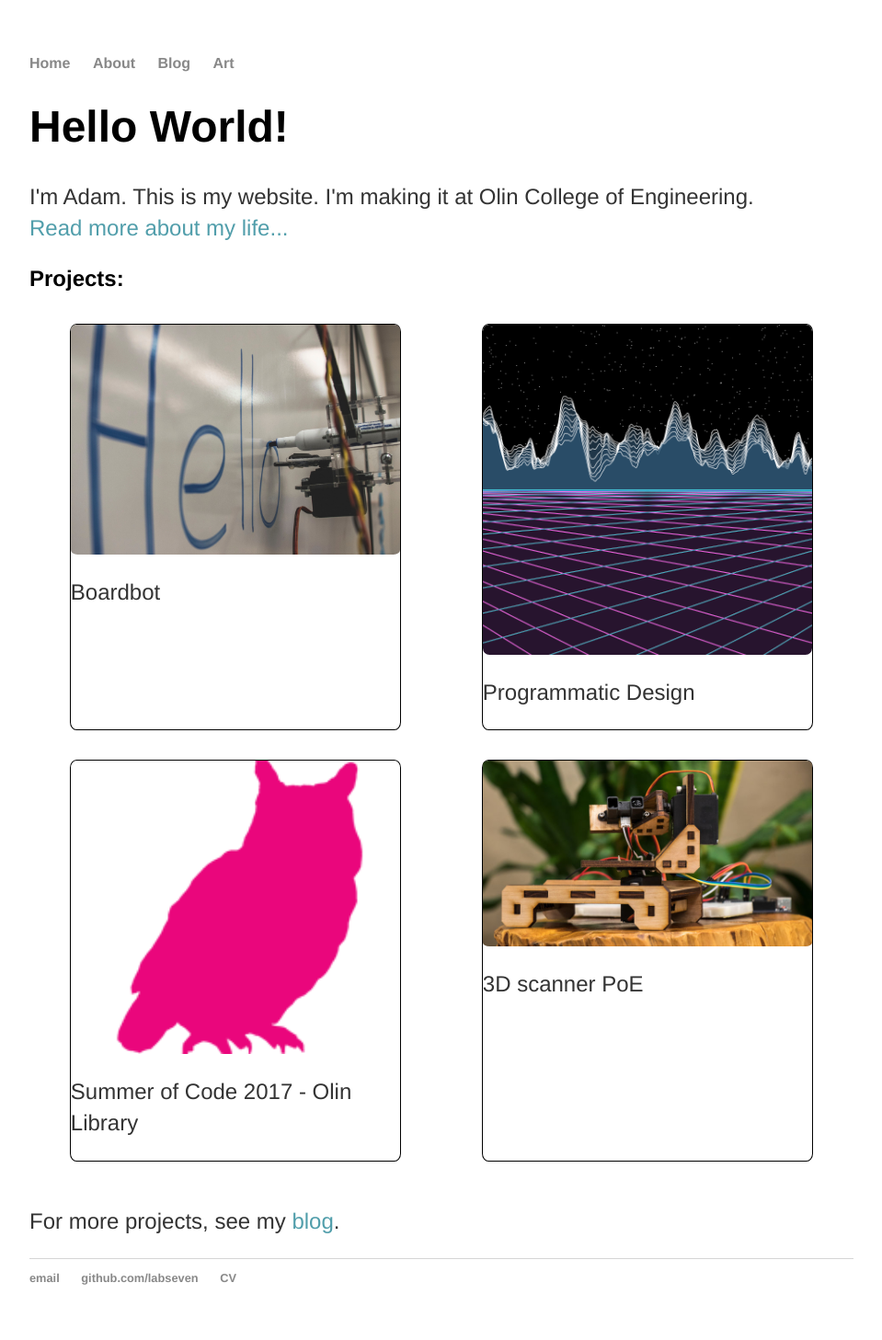
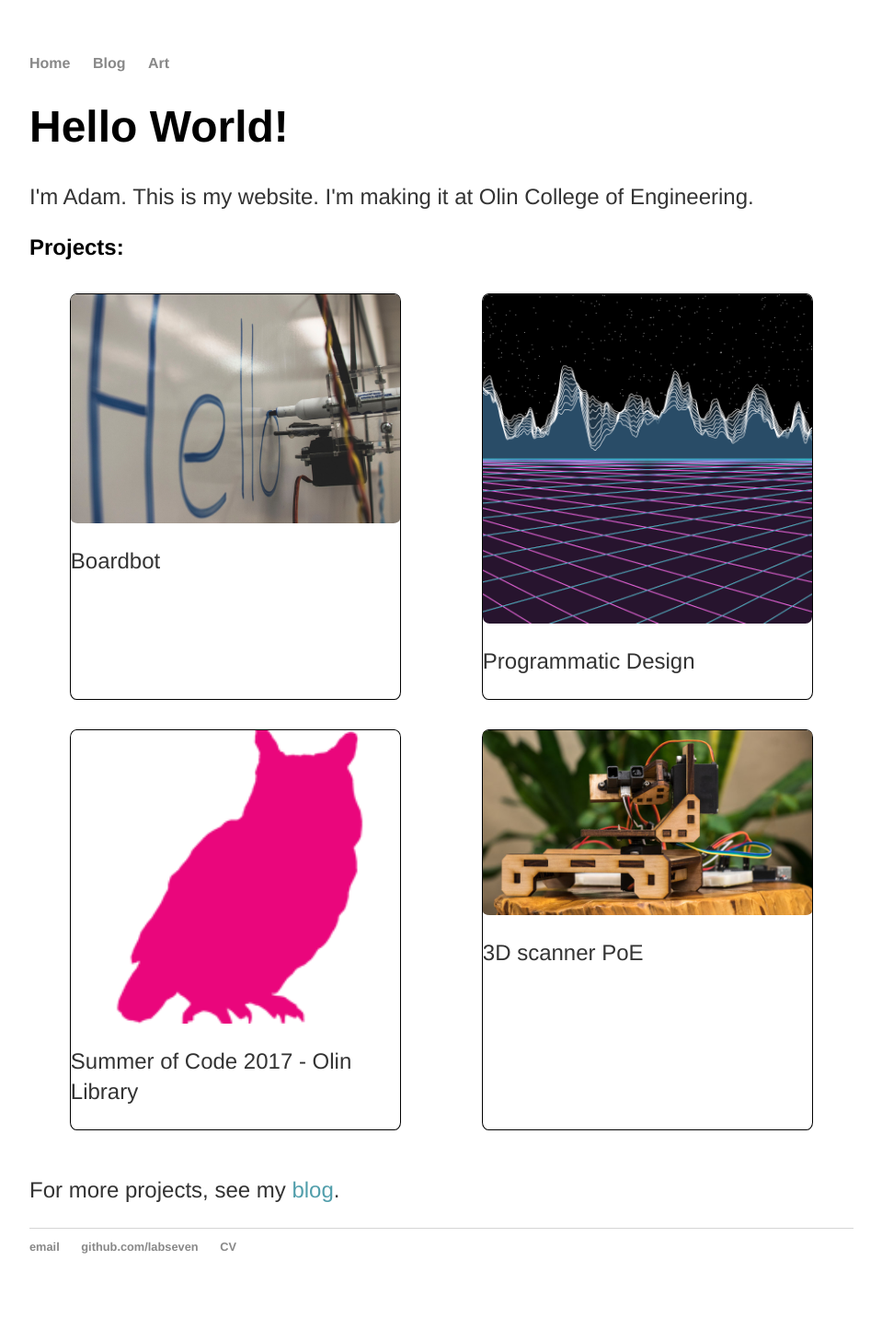
Before and after one commit to labseven/labseven.github.io, a Jekyll site: the page built from index.html, in a window 1280 px wide. Shown: the whole page at 92% size, without its empty margins (160-1119 px from the left). Built offline with Jekyll 4.4.1, drawn with Linux system fonts in a browser that asks for light colours; nearby versions of some CDN libraries; after the commit the page ends 1423 px from its top, so only the background shows below that.

Commit message:
Remove link to about and fix poe link

```diff
--- a/_layouts/default.html
+++ b/_layouts/default.html
@@ -15,7 +15,7 @@
 			<nav>
 	    		<ul>
 	        		<li><a href="/">Home</a></li>
-		        	<li><a href="/about">About</a></li>
+		        	<!-- <li><a href="/about">About</a></li> -->
 	        		<!--<li><a href="/cv">CV</a></li>-->
 	        		<li><a href="/blog">Blog</a></li>
 							<li><a href="/art">Art</a></li>
--- a/index.html
+++ b/index.html
@@ -5,7 +5,6 @@ title: Adam Novotny
 <div class="intro">
 		<h1>Hello World!</h1>
 		<p>I'm Adam. This is my website. I'm making it at Olin College of Engineering.<br>
-		<a href="/about">Read more about my life...</a></p>
 
 
 
@@ -38,7 +37,7 @@ title: Adam Novotny
 			</a>
 		</article>
 		<article>
-			<a href="/blog/20170930/PoE-3D-Scanner">
+			<a href="/blog/20170930/PoE-Lab">
 				<div class="blog preview">
 					<img src="assets/3D_scanner_photo.jpg">
 					<p>3D scanner PoE</p>
```
